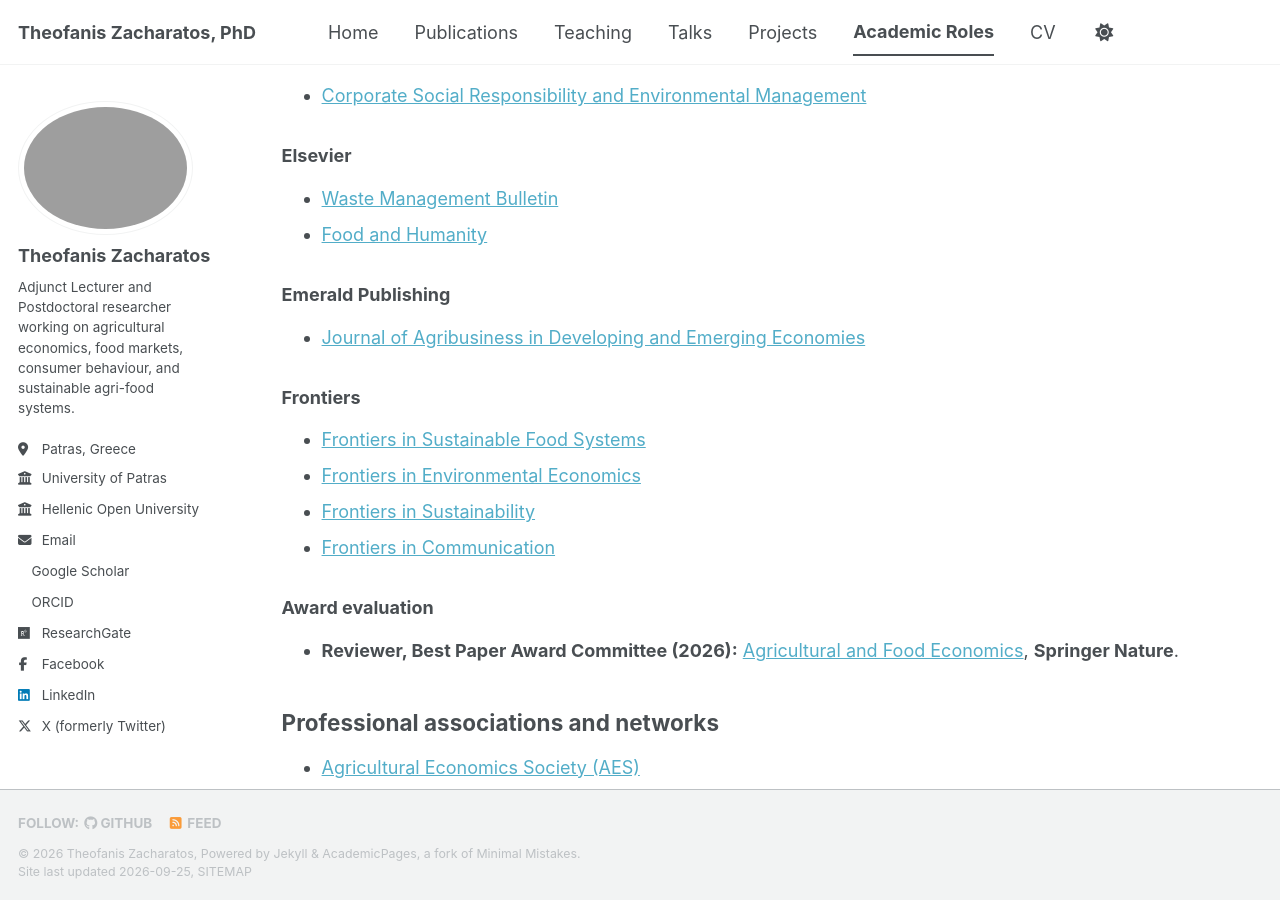
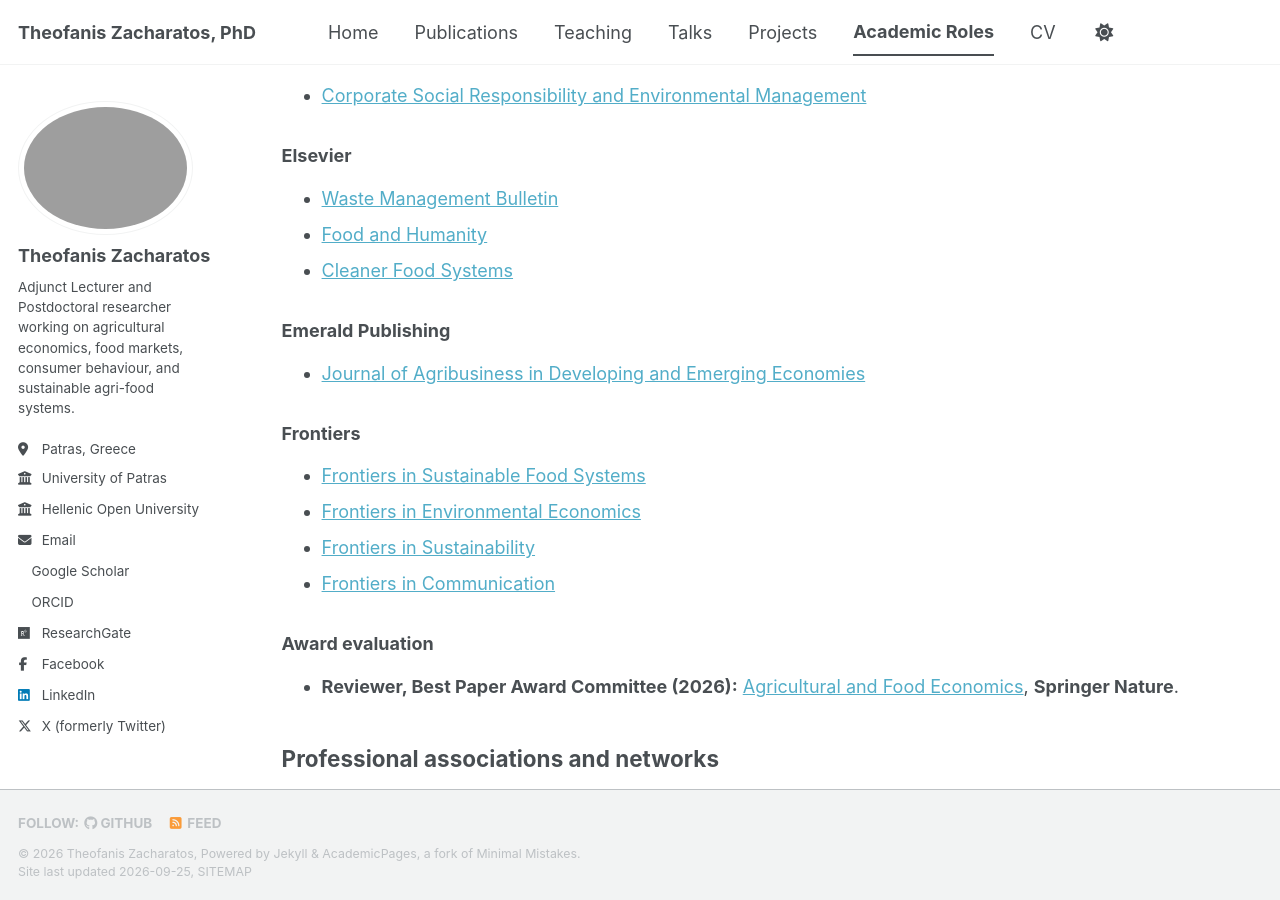
Before and after one commit to TheofanisZacharatos/theofaniszacharatos.github.io, a Jekyll site: the page built from _pages/academic-service.md, in a window 1280 px wide and 900 px high, scrolled down 666 px. Built offline with Jekyll 4.4.1, drawn with Linux system fonts in a browser that asks for light colours; a style sheet for code colours, icons or effects is not loaded.

Commit message:
Update academic-service.md

```diff
--- a/_pages/academic-service.md
+++ b/_pages/academic-service.md
@@ -30,6 +30,7 @@ I have served as a peer reviewer for the following journals, grouped by publishe
 
 - [Waste Management Bulletin](https://www.sciencedirect.com/journal/waste-management-bulletin)
 - [Food and Humanity](https://www.sciencedirect.com/journal/food-and-humanity)
+- [Cleaner Food Systems](https://www.sciencedirect.com/journal/cleaner-food-systems)
 
 ### Emerald Publishing
 
```
